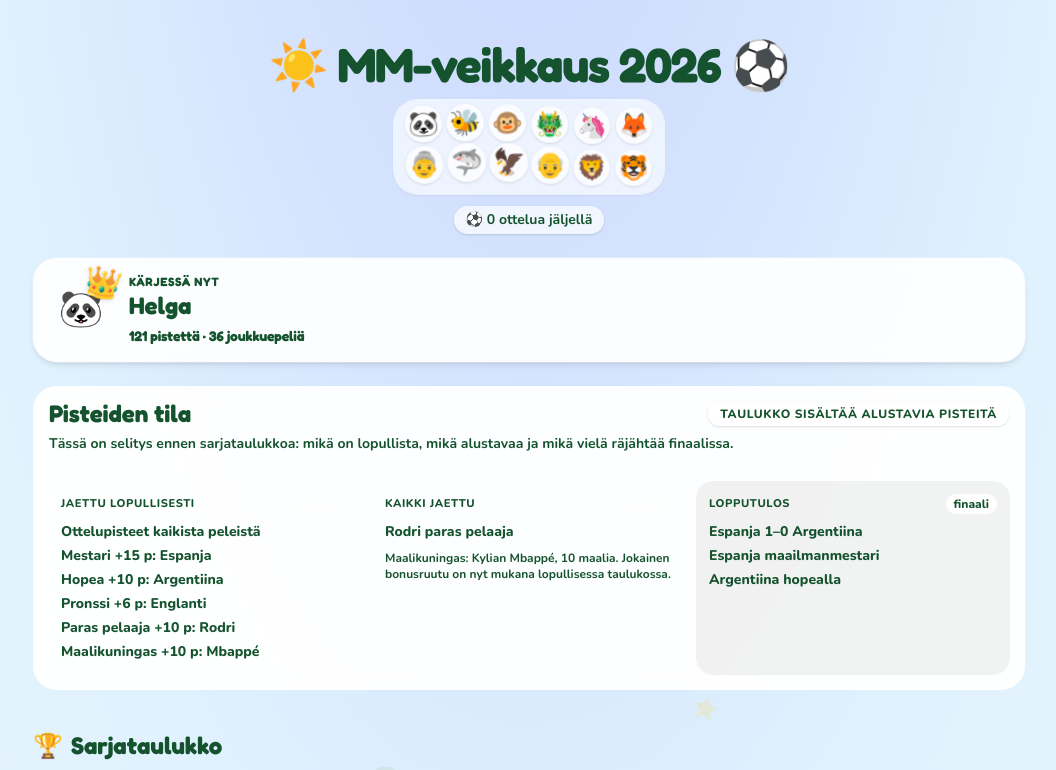
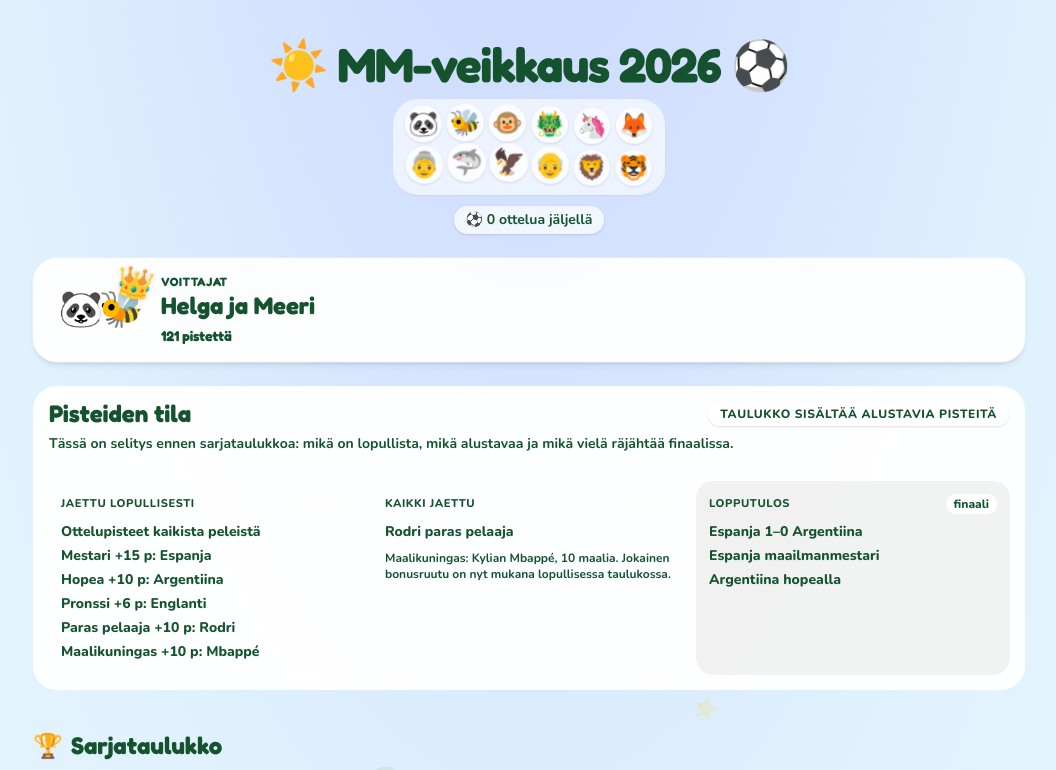
Before and after one commit to intery-oy/mm-veikkaus, a React (Vite) app: page / in a window 1280 px wide. Shown: the top 770 px of the page, without its empty margins (111-1167 px from the left). Built offline with nearby package versions, Linux system fonts and the light colour scheme.

Commit message:
Näytä Helga ja Meeri voittajina

```diff
--- a/src/app/App.tsx
+++ b/src/app/App.tsx
@@ -23,6 +23,7 @@ export function App() {
   // Data on committoitua (seed + results.ts) — laske kerran renderissä.
   const data = buildPortalData();
   const leader = data.bettors[0];
+  const leaders = leader ? data.bettors.filter((b) => b.total === leader.total) : [];
   const anyPoints = data.bettors.some((b) => b.total > 0);
   const topScorerLeader = data.topScorers[0] ?? null;
 
@@ -77,19 +78,23 @@ export function App() {
 
       {leader && anyPoints && (
         <section className="mb-6 flex items-center gap-4 rounded-3xl bg-white/90 p-4 shadow-md ring-1 ring-white/30 backdrop-blur">
-          <div className="relative grid h-16 w-16 shrink-0 place-items-center rounded-full bg-[--color-sun]/25 text-4xl ring-2 ring-[--color-gold]">
-            <span>{leader.avatar}</span>
+          <div className="relative flex h-16 w-24 shrink-0 items-center justify-center -space-x-2 rounded-full bg-[--color-sun]/25 text-4xl ring-2 ring-[--color-gold]">
+            {leaders.map((b) => (
+              <span key={b.bettorId} className="grid h-12 w-12 place-items-center rounded-full bg-white/80">
+                {b.avatar}
+              </span>
+            ))}
             <span className="absolute -right-2 -top-3 rotate-12 text-3xl drop-shadow-sm">👑</span>
           </div>
           <div className="min-w-0">
             <div className="font-display text-xs font-black uppercase tracking-wider text-[--color-muted]">
-              Kärjessä nyt
+              Voittajat
             </div>
             <div className="truncate font-display text-2xl font-black text-[--color-ink]">
-              {leader.name}
+              {leaders.map((b) => b.name).join(' ja ')}
             </div>
             <div className="num mt-1 text-sm font-bold text-[--color-grass-deep]">
-              {leader.total} pistettä · {leader.playedTeamGames} joukkuepeliä
+              {leader.total} pistettä
             </div>
           </div>
         </section>
```
